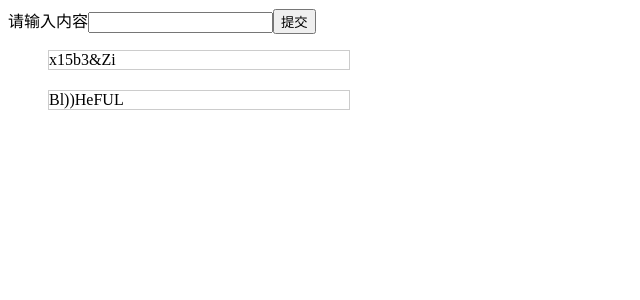
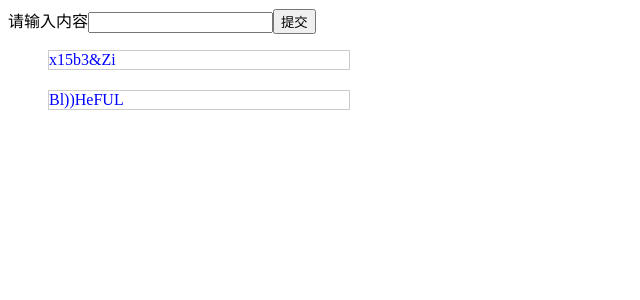
Before and after one commit to yinyuhui/react-demo, a React (Create React App) app: page / in a window 1280 px wide. Shown: the top 300 px of the page, without its empty margins (0-640 px from the left). Built offline with nearby package versions, Linux system fonts and the light colour scheme.

Commit message:
使用 react-transition-group

```diff
--- a/package.json
+++ b/package.json
@@ -7,7 +7,8 @@
     "mockjs": "^1.0.1-beta3",
     "react": "^16.9.0",
     "react-dom": "^16.9.0",
-    "react-scripts": "3.1.1"
+    "react-scripts": "3.1.1",
+    "react-transition-group": "^4.2.2"
   },
   "scripts": {
     "start": "react-scripts start",
--- a/src/components/TodoList.js
+++ b/src/components/TodoList.js
@@ -1,4 +1,5 @@
 import React, { Component, Fragment } from 'react'
+import { CSSTransition, TransitionGroup} from 'react-transition-group'
 import TodoItem from './TodoItem'
 import axios from 'axios'
 // import Mock from './components/Mock'
@@ -29,7 +30,9 @@ export default class TodoList extends Component {
                 /> */}
                 <button onClick={ () => this.handleClick() }>提交</button>
                 <ul ref={(ul) => { this.ul = ul }}>
+                    <TransitionGroup>
                         { this.renderTodoListItem() }
+                    </TransitionGroup>
                 </ul>
             </Fragment>
         )
@@ -47,12 +50,19 @@ export default class TodoList extends Component {
 
     renderTodoListItem() {
         return this.state.list.map((item, index) => {
-            return <TodoItem
+            return <CSSTransition
+                    timeout={1000}
+                    classNames="fade"
+                    appear={true}
+                    key={index}
+                    unmountOnExit>
+                        <TodoItem
                             key={index}
                             content={item}
                             index={index}
                             deleteItem={this.deleteItem.bind(this)}
                         />
+                </CSSTransition>
         })
     }
 
--- a/src/css/todoList.css
+++ b/src/css/todoList.css
@@ -3,3 +3,35 @@
     width: 300px;
     margin-bottom: 20px;
 }
+
+.fade-appear, .fade-enter {
+    color: red;
+    opacity: 0.2;
+}
+
+.fade-appear-active, .fade-enter-active {
+    color: green;
+    opacity: 0.5;
+    transition: opacity 500ms ease-in;
+}
+
+.fade-appear-done, .fade-enter-done {
+    opacity: 1;
+    color: blue;
+}
+
+.fade-exit {
+    color: red;
+    opacity: 1;
+}
+
+.fade-exit-active {
+    opacity: 0.5;
+    color: blue;
+    transition: opacity 500ms ease-in;
+}
+
+.fade-exit-done {
+    opacity: 0;
+    color: blue;
+}
```
Also changed, not shown: 1 other file (tests, documents, lock files or other folders). Lines whose indentation alone changed are shown as unchanged.
